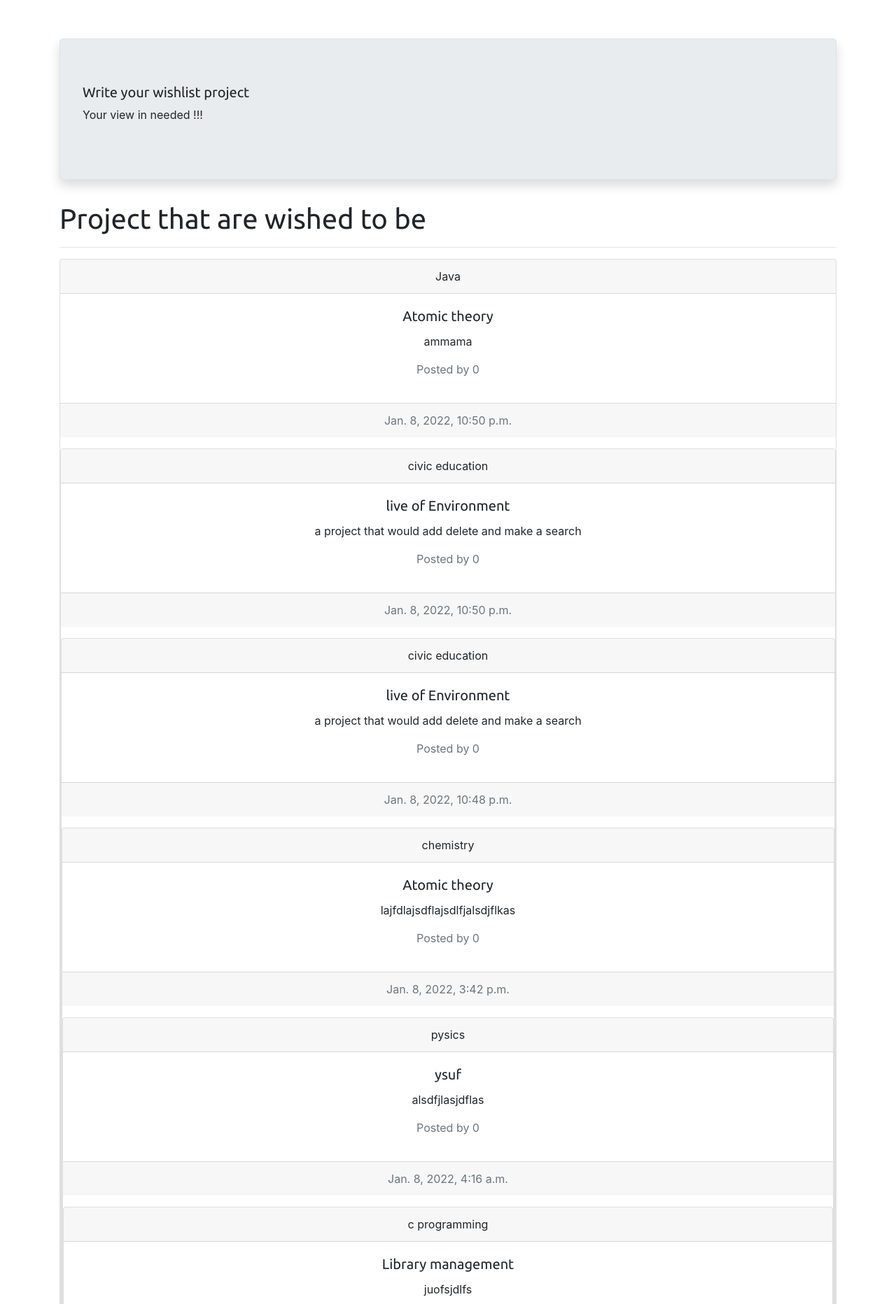
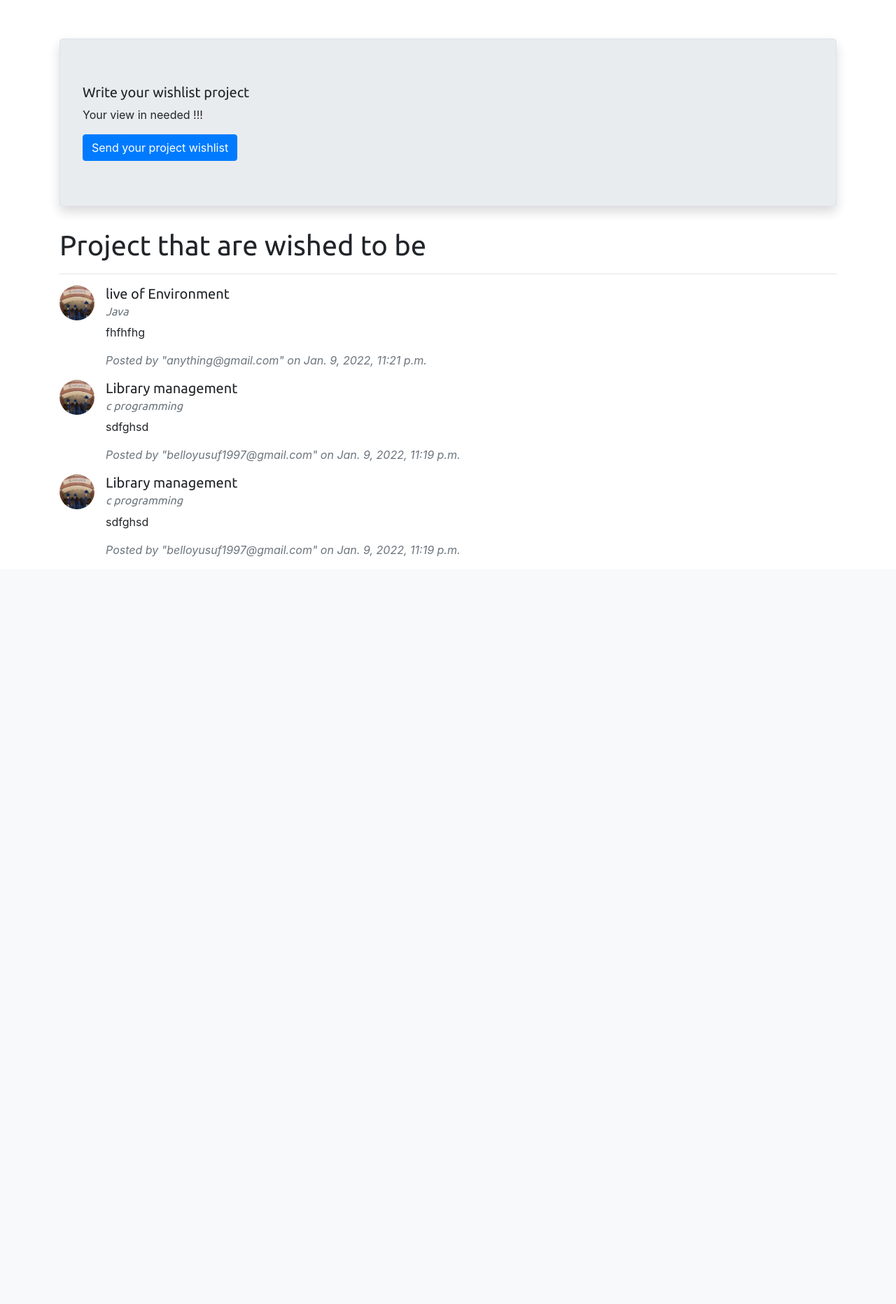
Before and after one commit to Belloyusuf/Iproject_site, a Django app: page /wishlist/ in a window 1280 px wide. Shown: the part 56-1920 px from the top of the page at 70% size. After the commit the page ends 852 px from the top, so only its background shows below. Run offline with Django 3.2, Linux system fonts and the light colour scheme; data comes from the database, SQL or seed files in the repository; some libraries are stand-ins or nearby versions.

Commit message:
wish list work successfull

```diff
--- a/projectapp/admin.py
+++ b/projectapp/admin.py
@@ -20,8 +20,8 @@ class PlanAdmin(admin.ModelAdmin):
 
 @admin.register(Wishlist)
 class WishlistAdmin(admin.ModelAdmin):
-    list_display = ['course', 'topic', 'created', 'username']
-    list_filter = ['course', 'username', 'created']
+    list_display = ['course', 'topic', 'email']
+    list_filter = ['course', 'email']
 
 @admin.register(Category)
 class CategoryAdmin(admin.ModelAdmin):
--- a/projectapp/forms.py
+++ b/projectapp/forms.py
@@ -3,7 +3,7 @@ from django.db.models.fields import files
 from django.db.models.fields.files import FileField
 from django.forms import ModelForm
 from django.forms import widgets
-from django.forms.widgets import FileInput, TextInput, Textarea
+from django.forms.widgets import EmailInput, FileInput, TextInput, Textarea
 from . models import Wishlist, Purchase
 
 
@@ -25,9 +25,9 @@ class Customerform(forms.ModelForm):
                 'class':'form-control',
 
             }),
-              'school_name': TextInput(attrs={
+              'email': EmailInput(attrs={
                 'class':'form-control',
-                'placeholder':'E.g, Informatics Academy'
+                'placeholder':'John@gmail.com'
             })
         }
 
--- a/projectapp/models.py
+++ b/projectapp/models.py
@@ -54,7 +54,7 @@ class Wishlist(models.Model):
     topic = models.CharField(("Project Topic"), max_length=50)
     description = models.TextField(('Project Description'))
     created = models.DateTimeField(auto_now=False, auto_now_add=True)
-    username = models.CharField(("Your name"), max_length=100, blank=False, null=False)
+    email = models.EmailField(("Email"), max_length=254)
 
 
     def __str__(self):
--- a/projectapp/templates/project/wish.html
+++ b/projectapp/templates/project/wish.html
@@ -5,55 +5,56 @@
 
 {% block content %}
 <div class="container">
-
-    <!-- {% comment %} <form action="" method="post">
-        {% csrf_token %}
-        {{ form.as_p }}
-        <input type="submit" value="Send">
-    </form>
- {% endcomment %} -->
       <div class="jumbotron border shadow" style="margin-top: 10%;">
           <h5>Write your wishlist project </h5>
           <p>Your view in needed !!!</p>
+
+        <!-- Button trigger modal -->
+          <button type="button" class="btn btn-primary" data-toggle="modal" data-target="#staticBackdrop">
+            Send your project wishlist
+          </button>
+
       </div>
+      {% if messages %}
+      <ul class="messages">
+          {% for message in messages %}
+          <div class="alert alert-success" role="alert">
+              <p {% if message.tags %} class="{{ message.tags }}"{% endif %} >{{ message }} </p>
+            </div>
+
+          {% endfor %}
+      </ul>
+      {% endif %}
         <h1>Project that are wished to be </h1>
         <hr>
 
         {% for  wish in wishlist %}
-  <div class="row">
-    <div class="col sm-4">
-      <div class="card text-center">
-        <div class="card-header">
-          {{ wish.course}}
+        <ul class="list-unstyled">
+          <li class="media">
+            <img src="{% static '/images/image4.jpg'%}" style="border-radius: 25px;" height="50" width="50" class="mr-3" alt="...">
+            <div class="media-body">
+              <h5 class="mt-0 mb-1">{{ wish.topic }}</h5>
+              <h6><i class="text-muted">{{ wish.course }}</i></h6>
+              <p>{{ wish.description }}</p>
+              <i class="text-muted">Posted by "{{ wish.email }}" on {{ wish.created }}</i>
             </div>
-        <div class="card-body">
-          <h5 class="card-title">{{ wish.topic }}</h5>
-          <p class="card-text">{{ wish.description }}</p>
-          <p class="text-muted">Posted by {{ wish.username }}</p>
-          {% comment %} <a href="#" class="btn btn-primary">Go somewhere</a> {% endcomment %}
-        </div>
-        <div class="card-footer text-muted">
-          {{ wish.created }}
-        </div>
-        <p></p>
+          </li>
+        </ul>
       {% endfor %}
 
-        <!-- <div class="card text-center">
-          <p></p>
-          <div class="card-header">
-            Featured
+
+      <!-- Modal -->
+      <div class="modal fade" id="staticBackdrop" data-backdrop="static" data-keyboard="false" tabindex="-1" aria-labelledby="staticBackdropLabel" aria-hidden="true">
+        <div class="modal-dialog">
+          <div class="modal-content">
+            <div class="modal-header">
+              <h5 class="modal-title" id="staticBackdropLabel">Wishlist Form</h5>
+              <button type="button" class="close" data-dismiss="modal" aria-label="Close">
+                <span aria-hidden="true">&times;</span>
+              </button>
             </div>
-          <div class="card-body">
-            <h5 class="card-title">Special title treatment</h5>
-            <p class="card-text">With supporting text below as a natural lead-in to additional content.</p>
-            <a href="#" class="btn btn-primary">Go somewhere</a>
-          </div>
-          <div class="card-footer text-muted">
-            2 days ago
-          </div>  -->
-    </div>
-  </div>
-</div>
+            <div class="modal-body">
+
         <form method="post">
           <h1>Add your Wishlist</h1>
           <hr>
@@ -68,14 +69,17 @@
               {{ form.topic }}
             </div>
             <div class="form-group">
-        <b>{{ form.school_name.label }}</b>
-        {{ form.school_name }}
+                <b>{{ form.email.label }}</b>
+                {{ form.email }}
               </div>
               <div class="form-group">
                   <b>{{ form.description.label}}</b>
                 {{ form.description }}
               </div>
-    <button type="submit" class="btn btn-primary lg">Submit</button>
+            <button type="submit" class="btn btn-primary btn-sm btn-block">Submit</button>
           </form>
         </div>
+      </div>
+      </div>
+</div>
 {% endblock content %}
--- a/projectapp/views.py
+++ b/projectapp/views.py
@@ -55,7 +55,7 @@ def user_wishlist(request):
         if form.is_valid():
             form.save()
             messages.add_message(request, messages.INFO, "Added successfully")
-            return redirect('UserGuid_detail/')
+            # return redirect('wishlist/')
     else:
         form = Customerform()
     context = {'form':form,
```
Also changed, not shown: projectapp/templates/project/guide.html (+0 -10 lines), db.sqlite3, projectapp/migrations/0007_alter_wishlist_created.py (added), projectapp/migrations/0008_alter_wishlist_created.py (added), projectapp/migrations/0009_alter_wishlist_created.py (added), projectapp/migrations/0010_alter_wishlist_username.py (added), projectapp/migrations/0011_rename_username_wishlist_email.py (added). Lines whose indentation alone changed are shown as unchanged.
